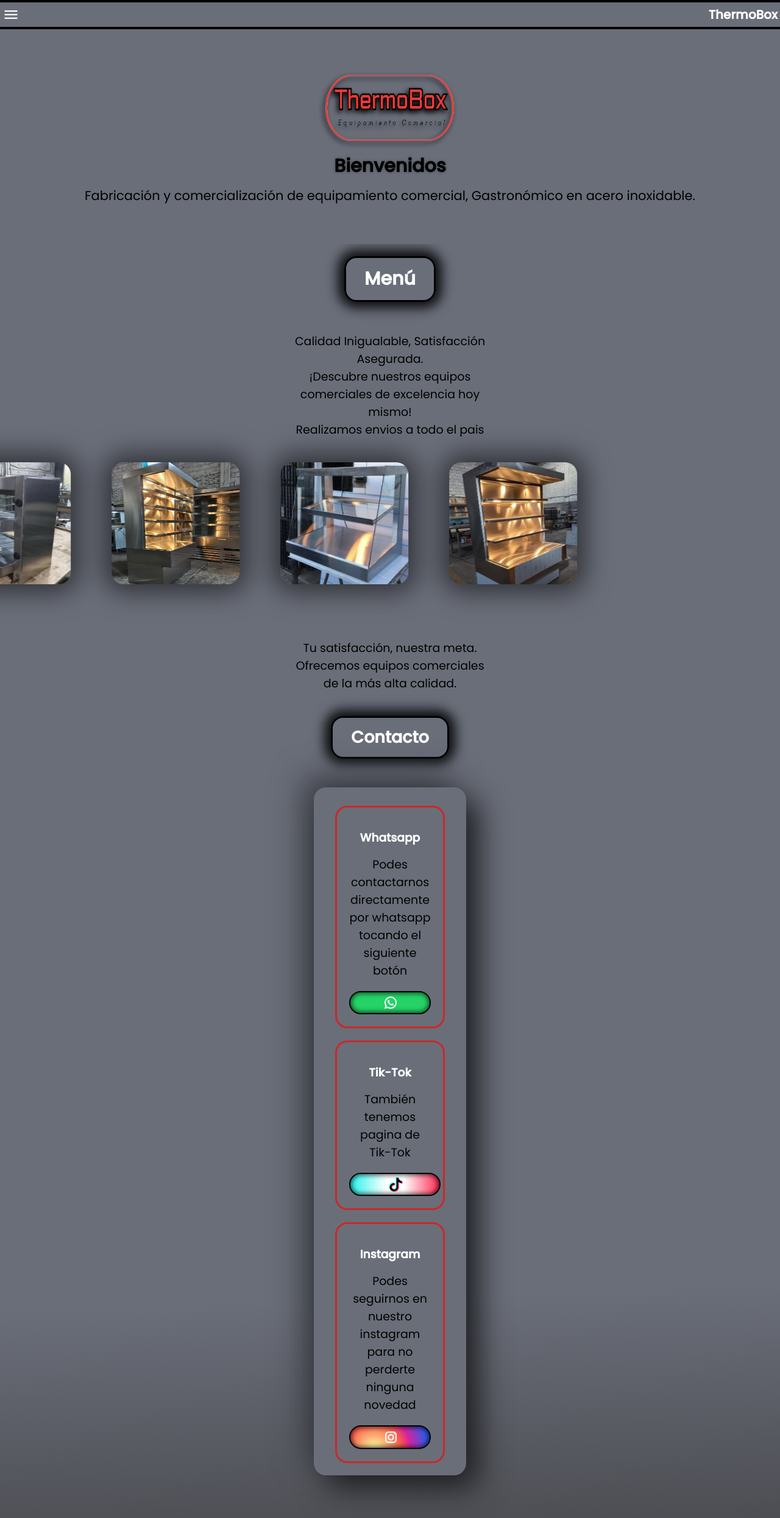
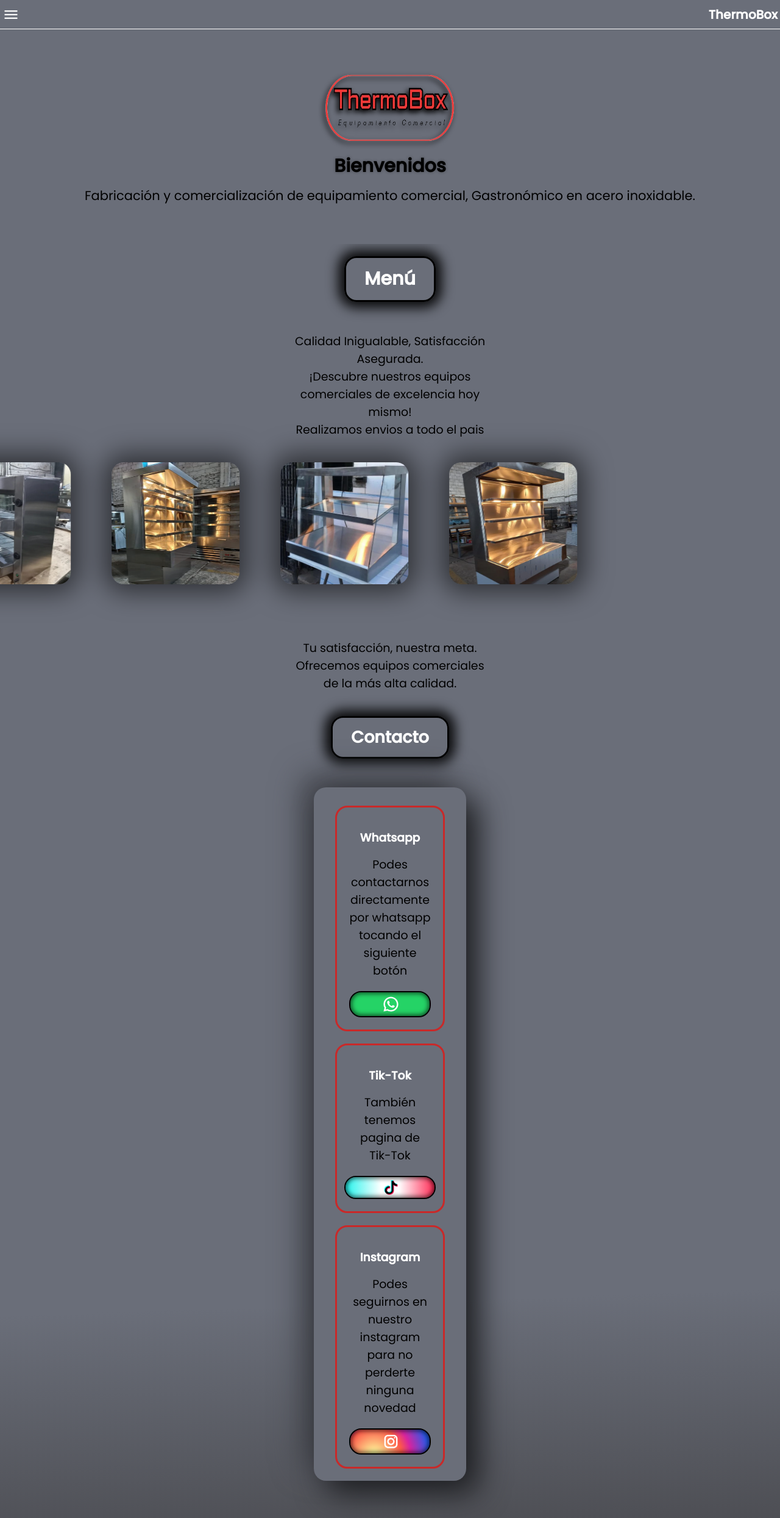
Before and after one commit to Frangaleano/thermobox, a plain HTML site: page index.html in a window 1280 px wide. Shown: the top 2489 px of the page at 61% size. Drawn offline with nearby package versions, Linux system fonts and the light colour scheme.

Commit message:
diseño-claro2

```diff
--- a/index.html
+++ b/index.html
@@ -127,17 +127,17 @@
                             <p class="text-wpp">Podes contactarnos directamente por whatsapp tocando el siguiente botón
                             </p>
                             <button class="boton-wpp">
-                                <a href="https://wa.link/lkd2gz" target="_blank">
-                                    <img src="./whatsapp.svg" alt="whatsapp">
+                                <a href="https://wa.link/lkd2gz" target="_blank" >
+                                    <img src="./whatsapp.svg" alt="whatsapp" style="width: 29px;">
                                 </a>
                             </button>
                         </div>
 
 
-                        <div class="card-pedidos">
-                            <h3 class="titulo-pedidos">Tik-Tok</h3>
-                            <p class="text-pedidos">También tenemos pagina de <br> Tik-Tok</p>
-                            <button class="boton-pedidos">
+                        <div class="card-tiktok">
+                            <h3 class="titulo-tiktok">Tik-Tok</h3>
+                            <p class="text-tiktok">También tenemos pagina de <br> Tik-Tok</p>
+                            <button class="boton-tiktok">
                                 <a href="https://www.tiktok.com/@thermoboxarg"
                                     target="_blank">
                                     <img src="./tik-tok.png" alt="tiktok">
@@ -150,7 +150,7 @@
                             <p class="text-instagram">Podes seguirnos en nuestro instagram para no perderte ninguna novedad</p>
                             <button class="boton-instagram">
                                 <a href="https://www.instagram.com/thermoboxarg/" target="_blank">
-                                    <img src="./instagram.svg" alt="instagram">
+                                    <img src="./instagram.svg" alt="instagram" style="width: 29px;">
                                 </a>
                             </button>
                         </div>
--- a/style.css
+++ b/style.css
@@ -41,8 +41,7 @@
     font-family: "Poppins";
     box-sizing: border-box;
     padding: 10px 4px;
-    border-bottom: 4px solid black;
-    border-top: 4px solid black;
+    border-bottom: 1px solid white;
   }
 
   button .navbar-burger {
@@ -60,6 +59,7 @@
 
   .material-icons {
     margin-top: 0px;
+
   }
 
   .logoHome {
@@ -352,7 +352,7 @@
   }
 
 
-  .card-pedidos {
+  .card-tiktok {
     text-align: center;
     margin: 25px;
     margin-top: 20px;
@@ -363,21 +363,22 @@
     box-sizing: border-box;
     border-radius: 20px;
     border: solid 3px #c92929;
+    align-items: center;
   }
 
-  .titulo-pedidos {
+  .titulo-tiktok {
     font-family: "Poppins";
     color: white;
     margin: 15px 0px;
   }
 
-  .text-pedidos {
+  .text-tiktok {
     font-family: "Poppins";
     font-size: 19px;
     margin-top: 0px;
   }
 
-  .boton-pedidos {
+  .boton-tiktok {
     display: flex;
     flex-direction: row;
     align-items: center;
@@ -390,7 +391,7 @@
     animation: shadowAnimationIn 1s infinite;
   }
 
-  .boton-pedidos img {
+  .boton-tiktok img {
     width: 25px;
     height: 24px;
   }
```
